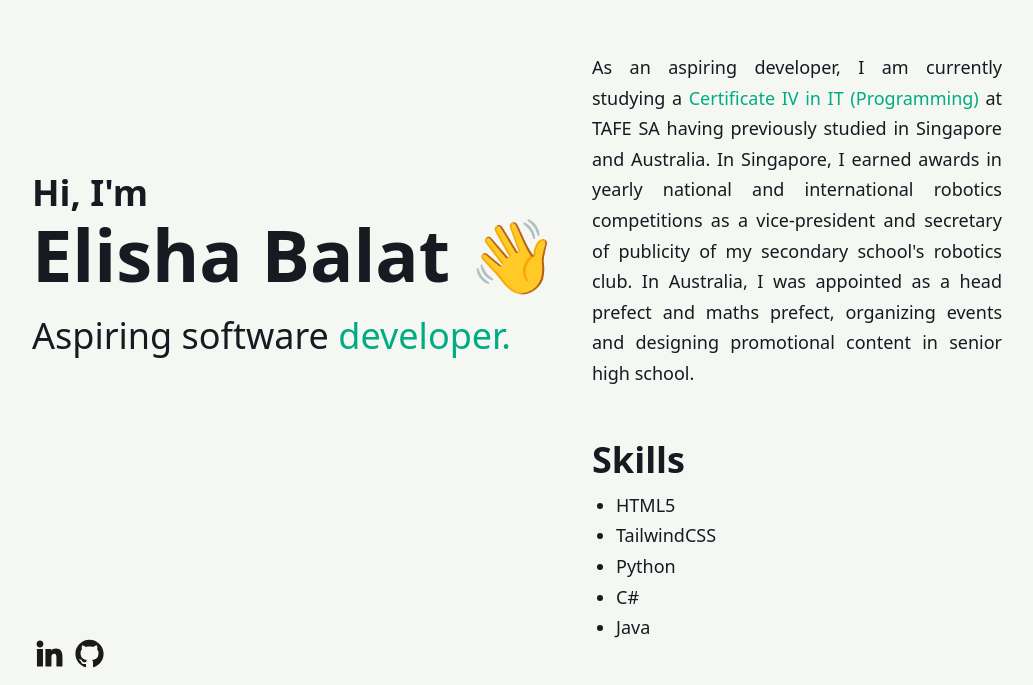
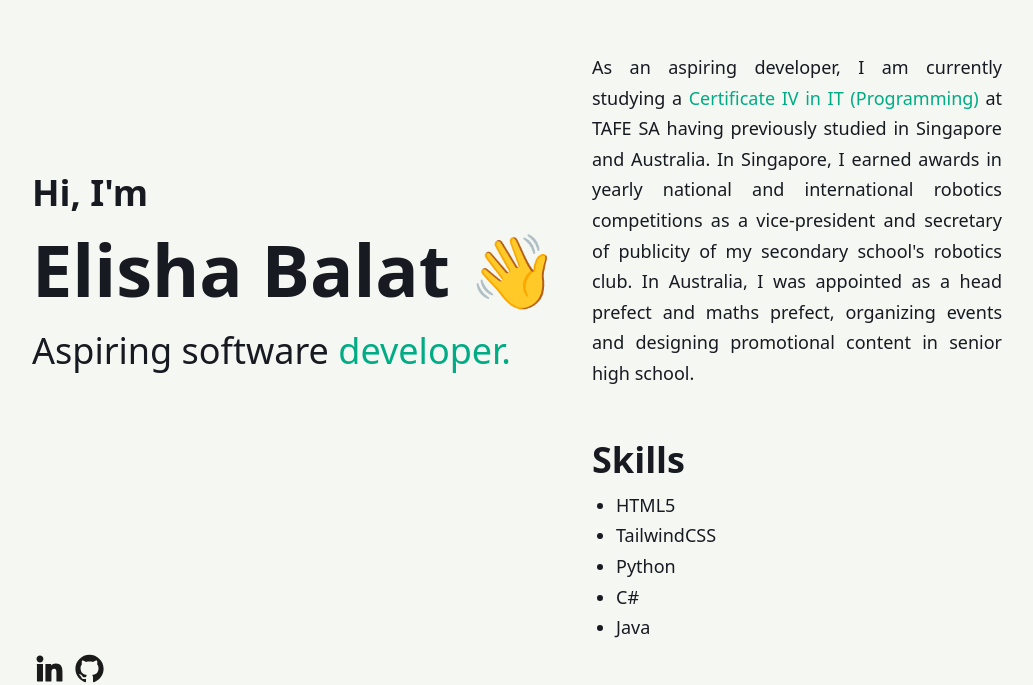
Before and after one commit to elisha-b/portfolio, a React (Vite) app: page / in a window 1280 px wide. Shown: the part 128-813 px from the top of the page, without its empty margins (98-1131 px from the left). Built offline with nearby package versions, Linux system fonts and the light colour scheme.

Commit message:
Increased margin-bottom in line 12

```diff
--- a/src/App.jsx
+++ b/src/App.jsx
@@ -9,7 +9,7 @@ function App() {
         {/* Introduction */}
         <div className="intro">
           <div className="intro-fixed">
-            <h2 class="text-[36px] mt-40 mb-[-30px] font-semibold">Hi,  I'm</h2>
+            <h2 class="text-[36px] mt-40 mb-[-15px] font-semibold">Hi,  I'm</h2>
             <h1 class="text-[72px] font-bold">Elisha Balat &#128075;</h1>
             <h2 class="text-[36px] leading-[40px]">Aspiring software <span className="highlight">developer.</span> </h2>
             <div class="inline-flex mt-70">
```
